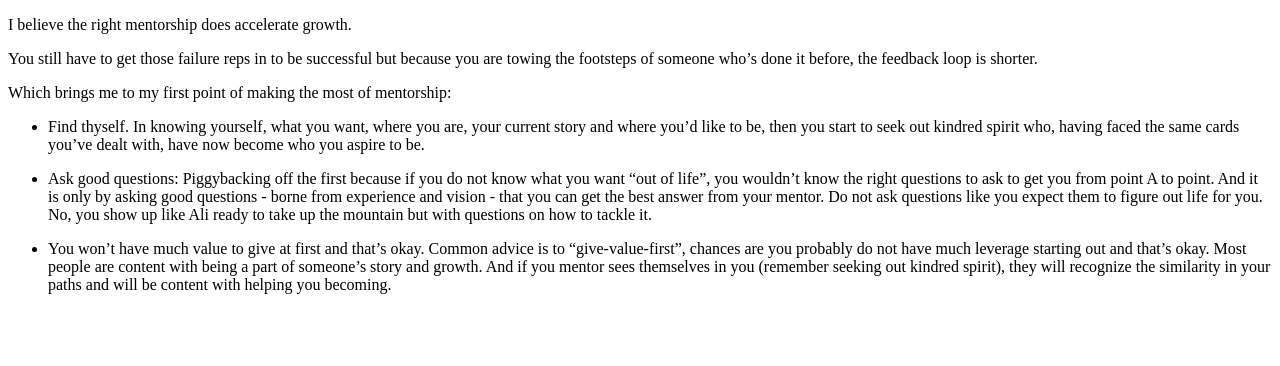
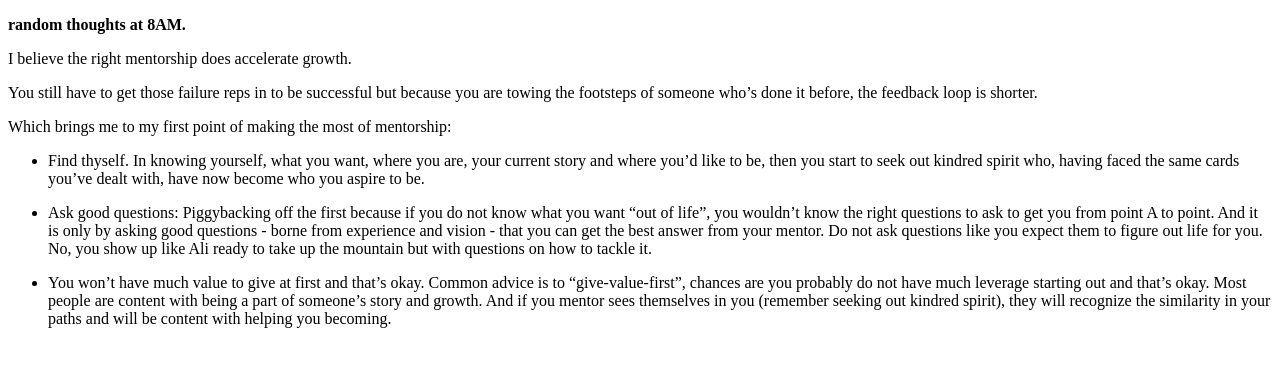
Before and after one commit to blossom-babs/blossom, an Astro site: page /unofficial/mentorship in a window 1280 px wide. Built offline with nearby package versions, Linux system fonts and the light colour scheme; Astro itself is replaced by a stand-in of ours.

Commit message:
update title

```diff
--- a/src/pages/unofficial/mentorship.md
+++ b/src/pages/unofficial/mentorship.md
@@ -4,6 +4,7 @@ description: 'How to get the most of mentorship'
 pubDate: 2025-05-08,
 tags: ["grind"]
 ---
+__random thoughts at 8AM.__
 
 I believe the right mentorship does accelerate growth.
 
```
